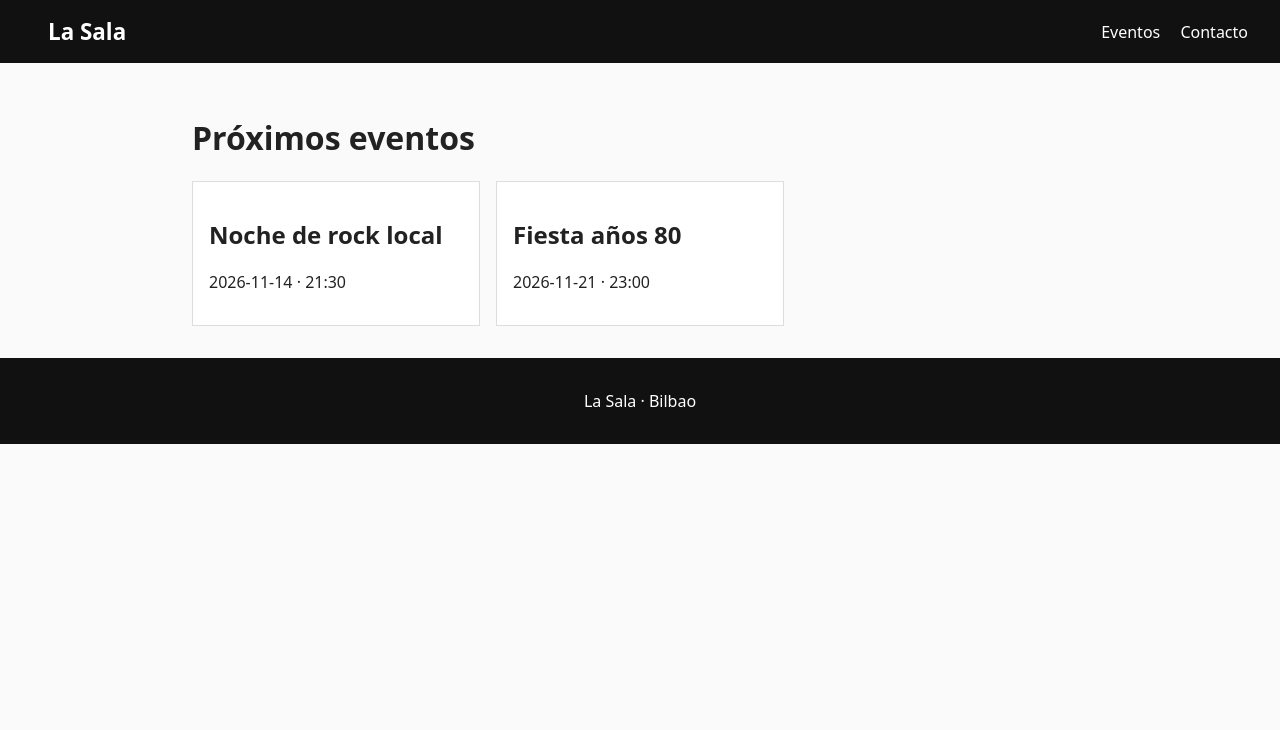
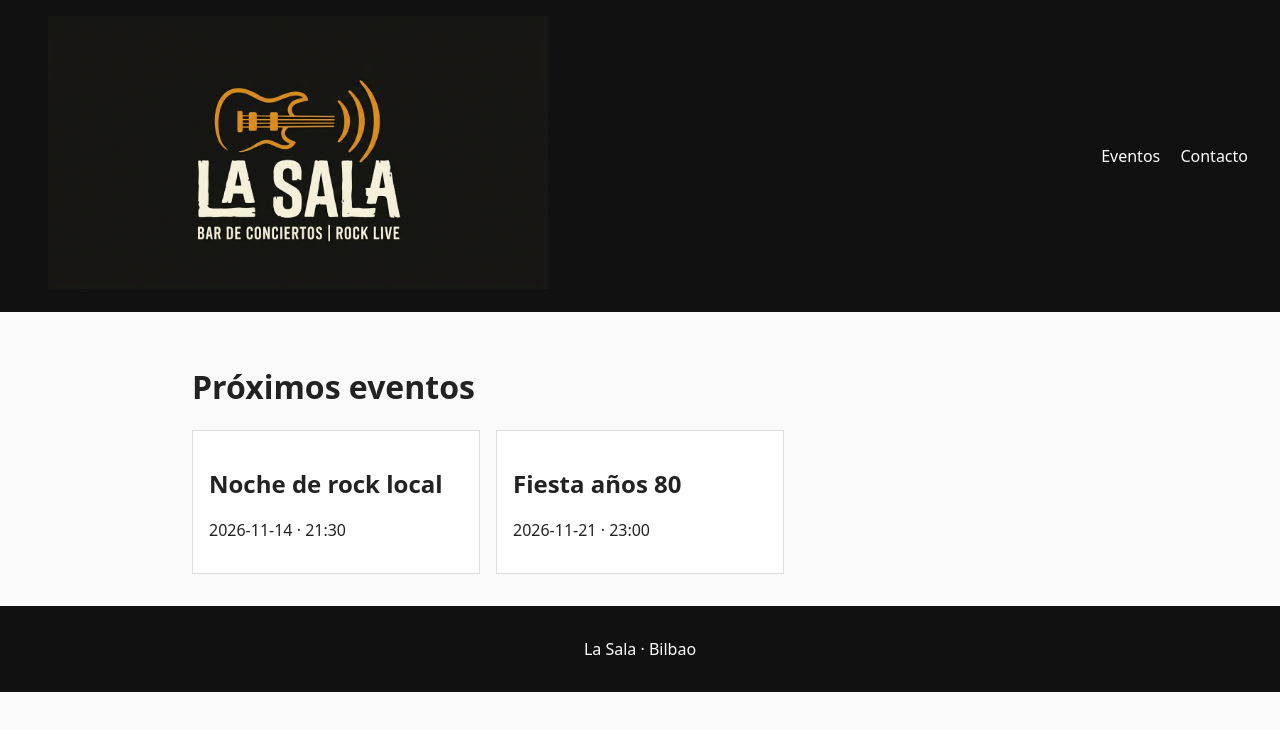
Before and after one commit to LauraMartinezPerez/La-Sala, a plain HTML site: page index.html in a window 1280 px wide. Drawn offline with Linux system fonts and the light colour scheme.

Commit message:
Crea logo

```diff
--- a/index.html
+++ b/index.html
@@ -8,7 +8,8 @@
 </head>
 <body>
   <header class="cabecera">
-    <a href="index.html" class="logo">La Sala</a>
+    <a href="index.html" class="logo"><img src="imagenes/logo_la_sala.jpg" width="500"/></a>
+
     <nav>
       <a href="index.html">Eventos</a>
       <a href="contacto.html">Contacto</a>
```
Also changed, not shown: imagenes/logo_la_sala.jpg (added).
